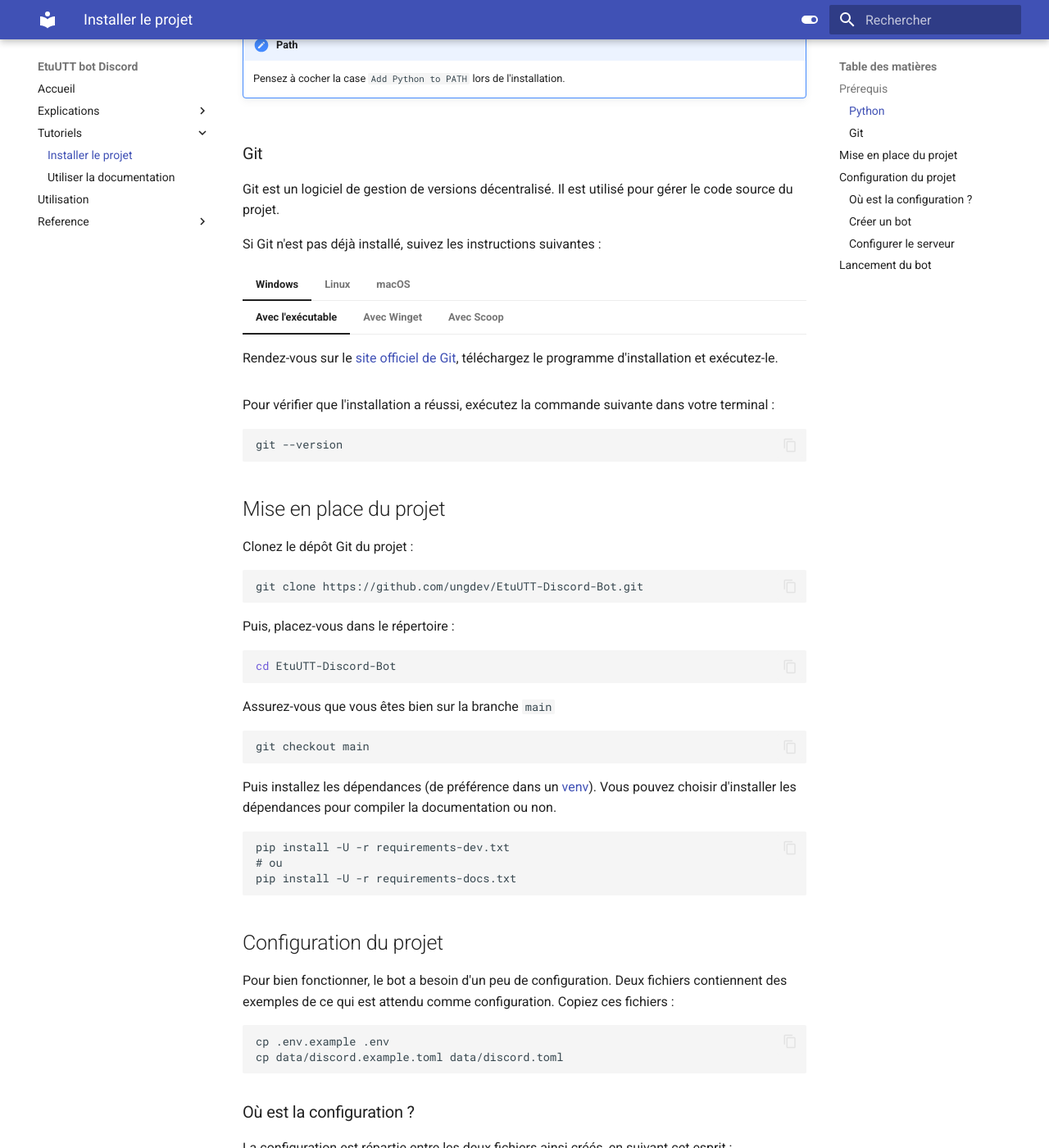
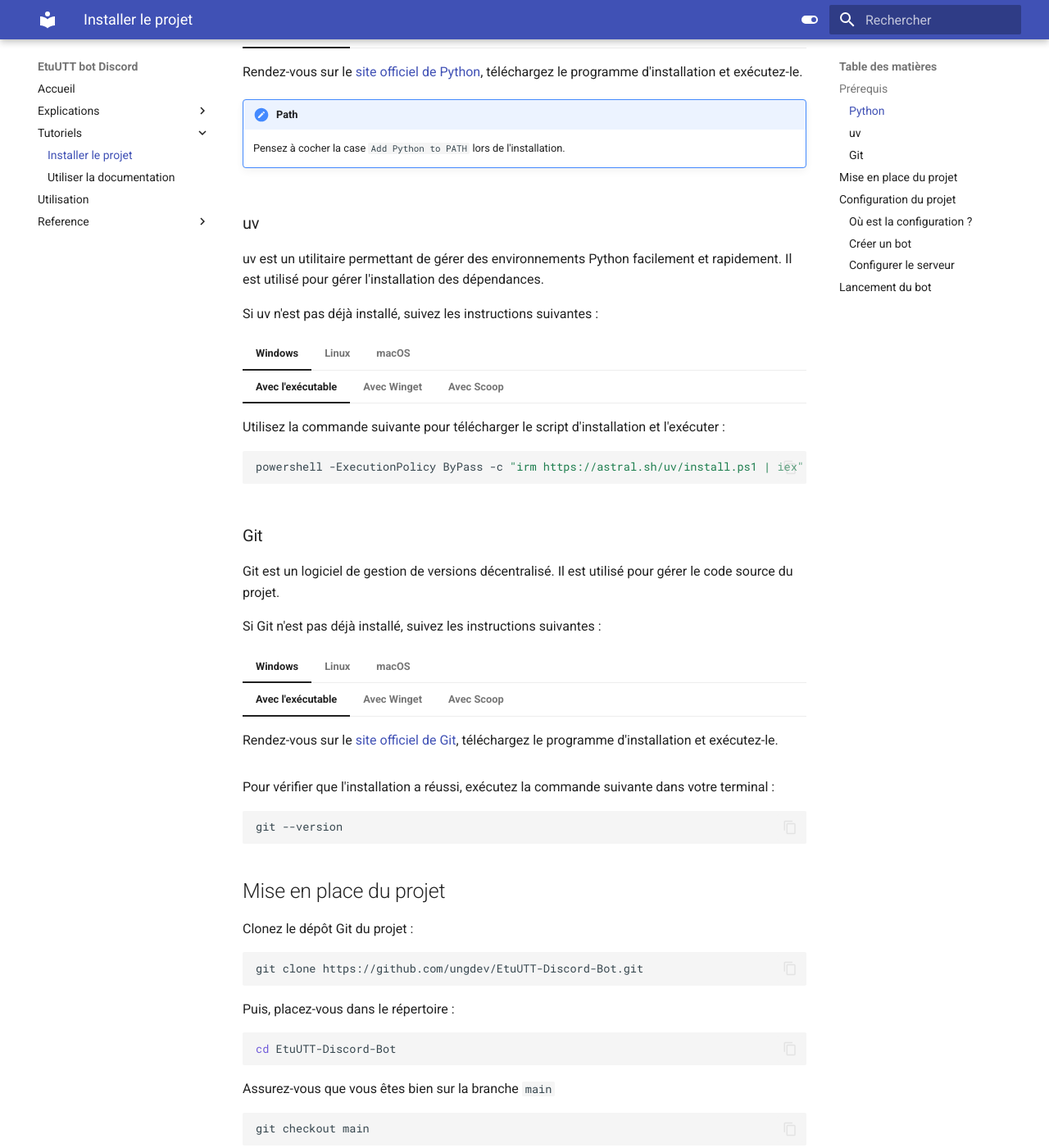
Before and after one commit to ungdev/EtuUTT-Discord-Bot, an MkDocs documentation site: the page built from docs/tutorials/install.md, in a window 1280 px wide and 1400 px high, scrolled down 815 px. Shown: the whole window at 82% size. Built offline with MkDocs 1.6.1 and Material for MkDocs 9.7.7, drawn with Linux system fonts in a browser that asks for light colours; some of the changed text lies outside the part shown.

Commit message:
Switch to uv (#206)
* feat: switch to uv

uv is faster than pip and is beginning to be widely adopted in the Python ecosystem

- update docs and README accordingly
- delete requirements files
- remove requirements-txt-fixer hook from pre-commit
- change legacy pre-commit hook ruff for ruff-check

* feat: update Docker config and dependencies to catch up to main

* feat: use Alpine image with Python installed as it's smaller and faster to build

* chore(deps-docs): update mkdocstrings to v2

* fix: missing updates to uv

* chore: remove spaces in dependencies declaration

````diff
--- a/.pre-commit-config.yaml
+++ b/.pre-commit-config.yaml
@@ -9,8 +9,6 @@
                 args: [ --unsafe ]
                 files: mkdocs.yaml
             -   id: end-of-file-fixer
-            -   id: requirements-txt-fixer
-                files: requirements.*\.txt
             -   id: trailing-whitespace
                 exclude_types:
                     - markdown
@@ -20,7 +18,7 @@
         rev: v0.15.8
         hooks:
             # Run the linter.
-            -   id: ruff
+            -   id: ruff-check
                 args: [ --fix ]
             # Run the formatter.
             -   id: ruff-format
--- a/docs/tutorials/install.md
+++ b/docs/tutorials/install.md
@@ -2,8 +2,9 @@
 
 Pour installer le projet, vous aurez besoin de :
 
-- git ([documentation officielle](https://git-scm.com/book/fr/v2/D%C3%A9marrage-rapide-Installation-de-Git))
-- Python >=3.10 ([documentation officielle](https://docs.python.org/3/))
+- git ([documentation officielle](https://git-scm.com/book/fr/v2))
+- Python >=3.10 ([documentation officielle](https://docs.python.org/fr/3/))
+- uv ([documentation officielle](https://docs.astral.sh/uv/))
 
 Si une ou plusieurs de ces dépendances ne sont pas présentes sur votre
 ordinateur, référez-vous aux instructions d'installation données ci-dessous.
@@ -13,6 +14,9 @@
 ### Python
 
 Le projet est conçu pour fonctionner avec Python 3.10 ou au-dessus.
+Notez qu'il est optionnel d'installer Python séparément,
+car uv est capable de l'installer automatiquement.
+Dans ce cas-là, vous pouvez passer directement à l'[installation d'uv](#uv).
 
 Pour vérifier votre version de Python, exécutez la commande suivante dans votre terminal :
 
@@ -103,6 +107,62 @@
     brew install python
     ```
 
+### uv
+
+uv est un utilitaire permettant de gérer des environnements Python facilement et rapidement.
+Il est utilisé pour gérer l'installation des dépendances.
+
+Si uv n'est pas déjà installé, suivez les instructions suivantes :
+
+=== "Windows"
+
+    === "Avec l'exécutable"
+
+        Utilisez la commande suivante pour télécharger le script d'installation et l'exécuter :
+
+        ```powershell
+        powershell -ExecutionPolicy ByPass -c "irm https://astral.sh/uv/install.ps1 | iex"
+        ```
+
+    === "Avec Winget"
+
+        Dans Powershell avec accès admins :
+
+        ```powershell
+        winget install --id=astral-sh.uv  -e
+        ```
+
+    === "Avec Scoop"
+
+        Dans Powershell :
+
+        ```powershell
+        scoop install uv
+        ```
+
+=== "Linux"
+
+    Sur Linux, vous pouvez installer uv à l'aide du script proposé.
+
+    ```bash
+    curl -LsSf https://astral.sh/uv/install.sh | sh
+    ```
+
+=== "macOS"
+
+    Sur macOS, vous pouvez installer uv à l'aide de
+    [Homebrew](https://brew.sh/).
+
+    ```bash
+    brew install uv
+    ```
+
+    Ou bien en utilisant le script comme sur Linux :
+
+    ```bash
+    curl -LsSf https://astral.sh/uv/install.sh | sh
+    ```
+
 ### Git
 
 Git est un logiciel de gestion de versions décentralisé.
@@ -115,7 +175,7 @@
     === "Avec l'exécutable"
 
         Rendez-vous sur le
-        [site officiel de Git](https://git-scm.com/book/en/v2/Getting-Started-Installing-Git),
+        [site officiel de Git](https://git-scm.com/book/fr/v2/D%C3%A9marrage-rapide-Installation-de-Git),
         téléchargez le programme d'installation et exécutez-le.
 
     === "Avec Winget"
@@ -192,15 +252,14 @@
 git checkout main
 ```
 
-Puis installez les dépendances (de préférence dans un
-[venv](https://docs.python.org/3/library/venv.html)).
+Puis installez les dépendances à l'aide d'uv.
 Vous pouvez choisir d'installer les dépendances
 pour compiler la documentation ou non.
 
 ```
-pip install -U -r requirements-dev.txt
+uv sync
 # ou
-pip install -U -r requirements-docs.txt
+uv sync --all-groups
 ```
 
 ## Configuration du projet
@@ -355,7 +414,7 @@
 Pour cela, exécutez la commande suivante dans votre terminal :
 
 ```bash
-python -m etuutt_bot
+uv run -m etuutt_bot
 ```
 
 Rendez-vous dans le salon que vous avez configuré comme étant celui
--- a/requirements-dev.txt
+++ /dev/null
@@ -1,3 +0,0 @@
--r requirements.txt
-pre-commit ~= 4.2
-ruff ==0.15.8
--- a/requirements-docs.txt
+++ /dev/null
@@ -1,3 +0,0 @@
--r requirements-dev.txt
-mkdocs-material ~=9.7.6
-mkdocstrings-python ~=2.0.3
````
Also changed, not shown: README.md (+20 -15 lines), pyproject.toml (+22 -0 lines), requirements.txt (deleted, +0 -8 lines), 5 other files.
